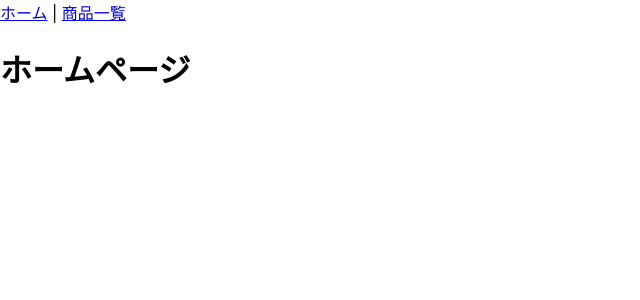
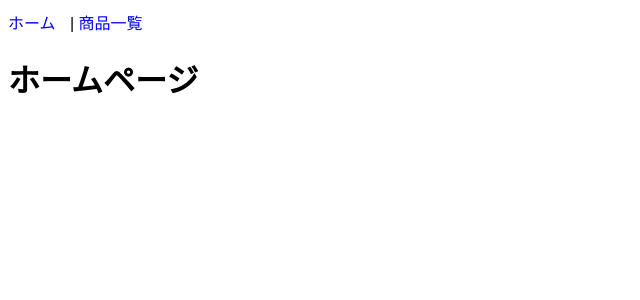
Before and after one commit to lexm5/weblink, a React (Create React App) app in the folder frontend/: page / in a window 1280 px wide. Shown: the top 300 px of the page, without its empty margins (0-640 px from the left). Built offline with nearby package versions, Linux system fonts and the light colour scheme.

Commit message:
設定の追加

```diff
--- a/frontend/package.json
+++ b/frontend/package.json
@@ -13,6 +13,7 @@
     "react-scripts": "5.0.1",
     "web-vitals": "^2.1.4"
   },
+  "proxy": "http://localhost:5000"
   "scripts": {
     "start": "react-scripts start",
     "build": "react-scripts build",
--- a/frontend/src/index.css
+++ b/frontend/src/index.css
@@ -1,13 +1,18 @@
+/* frontend/src/index.css */
 body {
-  margin: 0;
-  font-family: -apple-system, BlinkMacSystemFont, 'Segoe UI', 'Roboto', 'Oxygen',
-    'Ubuntu', 'Cantarell', 'Fira Sans', 'Droid Sans', 'Helvetica Neue',
-    sans-serif;
-  -webkit-font-smoothing: antialiased;
-  -moz-osx-font-smoothing: grayscale;
+  font-family: Arial, sans-serif;
 }
 
-code {
-  font-family: source-code-pro, Menlo, Monaco, Consolas, 'Courier New',
-    monospace;
+nav {
+  margin: 10px 0;
 }
+
+nav a {
+  margin-right: 10px;
+  text-decoration: none;
+  color: blue;
+}
+
+nav a:hover {
+  text-decoration: underline;
+}
--- a/frontend/src/index.js
+++ b/frontend/src/index.js
@@ -1,17 +1,12 @@
+// frontend/src/index.js
 import React from 'react';
-import ReactDOM from 'react-dom/client';
+import ReactDOM from 'react-dom';
 import './index.css';
 import App from './App';
-import reportWebVitals from './reportWebVitals';
 
-const root = ReactDOM.createRoot(document.getElementById('root'));
-root.render(
-  <React.StrictMode>
-    <App />
-  </React.StrictMode>
+ReactDOM.render(
+    <React.StrictMode>
+        <App />
+    </React.StrictMode>,
+    document.getElementById('root')
 );
-
-// If you want to start measuring performance in your app, pass a function
-// to log results (for example: reportWebVitals(console.log))
-// or send to an analytics endpoint. Learn more: https://bit.ly/CRA-vitals
-reportWebVitals();
```
